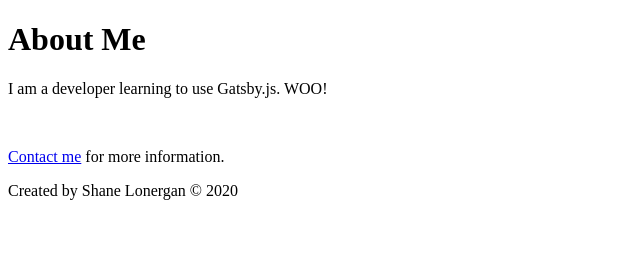
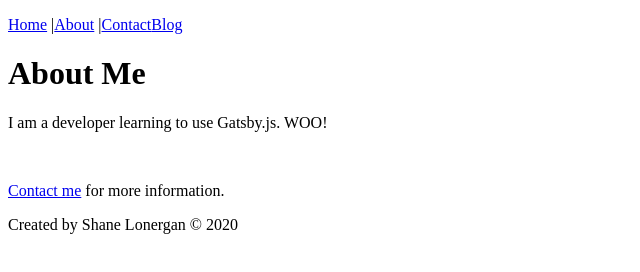
Before and after one commit to shanelonergan/gatsby-crash-course, a Gatsby site: page /about in a window 1280 px wide. Shown: the whole page, without its empty margins (0-640 px from the left). Built offline with nearby package versions, Linux system fonts and the light colour scheme; Gatsby itself is replaced by a stand-in of ours.

Commit message:
nav component

```diff
--- /dev/null
+++ b/src/components/nav.js
@@ -0,0 +1,17 @@
+import React from 'react';
+import { Link } from 'gatsby'
+
+const nav = () => {
+    return (
+        <div>
+            <p>
+                <Link to="/">Home</Link> |
+                <Link to="/about">About</Link> |
+                <Link to="/contact">Contact</Link>
+                <Link to="/blog">Blog</Link>
+            </p>
+        </div>
+    );
+}
+
+export default nav;
--- a/src/pages/about.js
+++ b/src/pages/about.js
@@ -1,9 +1,14 @@
 import React from 'react';
 import { Link } from 'gatsby'
 import Footer from "../components/footer";
+import Nav from "../components/nav";
 
 const about = () => {
     return (
+        <>
+        <header>
+            <Nav />
+        </header>
         <div>
             <h1>About Me</h1>
             <p>I am a developer learning to use Gatsby.js. WOO!</p>
@@ -13,6 +18,7 @@ const about = () => {
             </p>
             <Footer />
         </div>
+        </>
     );
 }
 
--- a/src/pages/blog.js
+++ b/src/pages/blog.js
@@ -1,10 +1,12 @@
 import React from 'react';
+import Footer from "../components/footer";
 
 const blog = () => {
     return (
         <div>
             <h1>Blog</h1>
             <p>Posts will show up here later on</p>
+            <Footer />
         </div>
     );
 }
```
